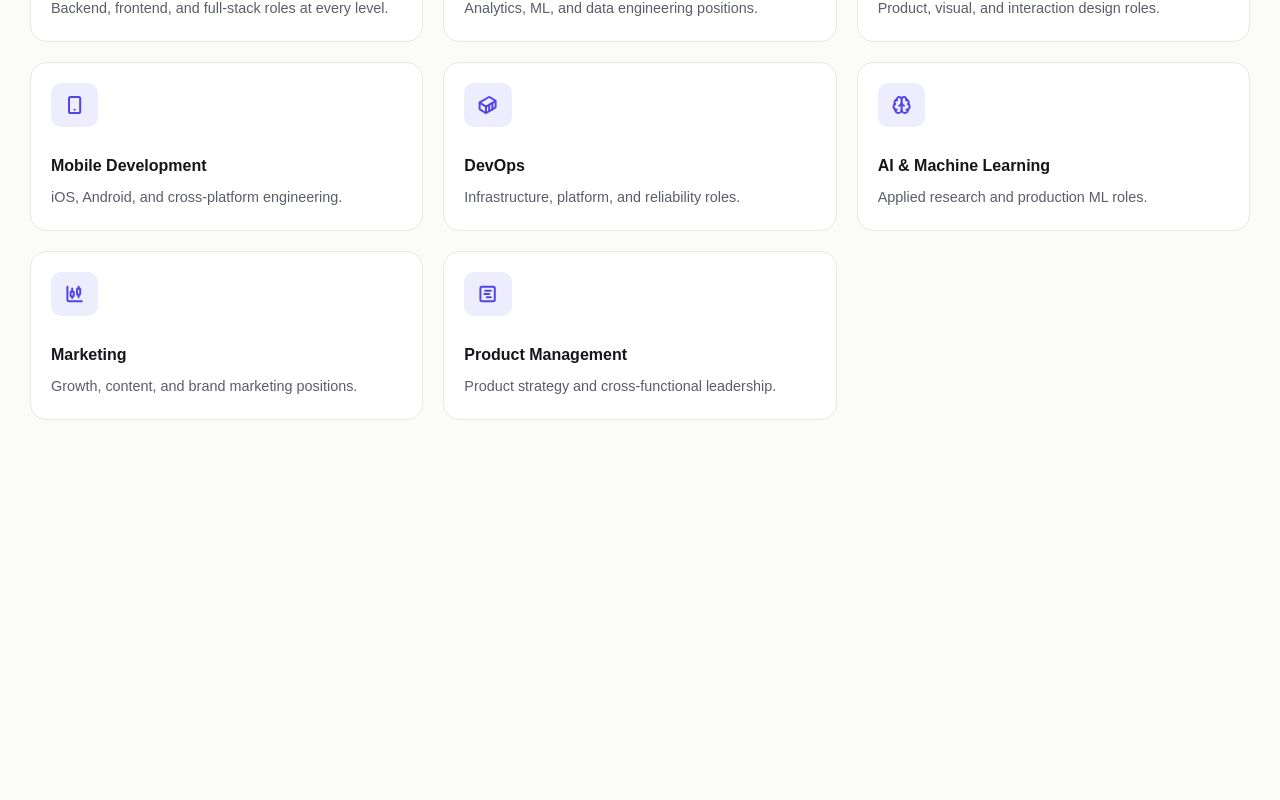
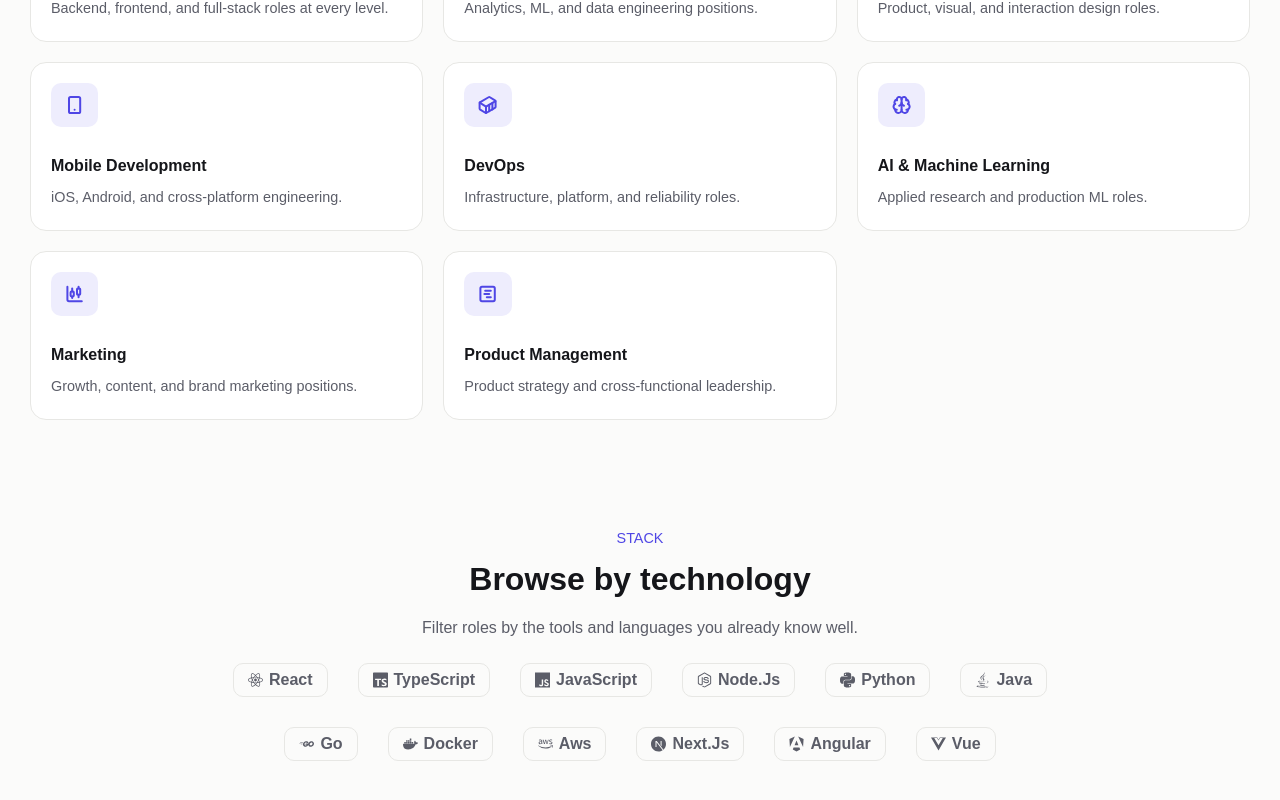
Before and after one commit to Dannyk24/JOBLY, a React (Vite) app: page / in a window 1280 px wide. Shown: the part 1108-1908 px from the top of the page. Before the commit the page ends 1638 px from the top, so only its background shows below. Built offline with nearby package versions, Linux system fonts and the light colour scheme.

Commit message:
build popular technologies homepage section and install react-icons dependency for brand icons

```diff
--- a/package.json
+++ b/package.json
@@ -15,6 +15,7 @@
     "lucide-react": "^1.25.0",
     "react": "^19.2.7",
     "react-dom": "^19.2.7",
+    "react-icons": "^5.7.0",
     "react-loading-skeleton": "^3.5.0",
     "react-router": "^8.2.0"
   },
--- a/src/components/ui/data-badge/DataBadge.css
+++ b/src/components/ui/data-badge/DataBadge.css
@@ -9,6 +9,7 @@
     width: fit-content;
     font-weight: 600;
     display: flex;
+    gap: 6px;
     justify-content: center;
     align-items: center;
     text-align: center;
@@ -21,3 +22,17 @@
     color: var(--accent);
     background-color: var(--accent-soft);
 }
+
+.data-badge-with-icon {
+    border-radius: var(--radius-sm);
+}
+
+.data-badge-icon {
+    display: flex;
+    justify-content: center;
+    align-items: center;
+}
+
+.data-badge-with-icon svg {
+    width: 15px;
+}
--- a/src/components/ui/data-badge/DataBadge.tsx
+++ b/src/components/ui/data-badge/DataBadge.tsx
@@ -1,9 +1,20 @@
+import type { ComponentType } from "react";
 import "./DataBadge.css";
 
 type DataBadgeProps = {
   item: string;
+  Icon?: ComponentType;
 };
 
-export function DataBadge({ item }: DataBadgeProps) {
-  return <div className="data-badge">{item}</div>;
+export function DataBadge({ item, Icon }: DataBadgeProps) {
+  return (
+    <div className={Icon ? "data-badge data-badge-with-icon" : "data-badge"}>
+      {Icon && (
+        <div className="data-badge-icon">
+          <Icon />
+        </div>
+      )}
+      <span>{item}</span>
+    </div>
+  );
 }
--- a/src/pages/home/HeroSection/HeroSection.css
+++ b/src/pages/home/HeroSection/HeroSection.css
@@ -64,13 +64,7 @@
 }
 
 .popular-searches-container {
-    margin-top: 20px;
-    display: flex;
-    justify-content: center;
-    align-items: center;
-    gap: 10px;
     max-width: 500px;
-    flex-wrap: wrap;
 }
 
 .popular-searches-container .data-badge {
--- a/src/pages/home/HeroSection/HeroSection.tsx
+++ b/src/pages/home/HeroSection/HeroSection.tsx
@@ -30,7 +30,7 @@ export function HeroSection() {
           search jobs
         </button>
       </div>
-      <div className="popular-searches-container">
+      <div className="popular-searches-container data-badge-grid">
         {popularSearches.map((search) => (
           <DataBadge item={search.item} key={search.id} />
         ))}
--- a/src/pages/home/HomePage.css
+++ b/src/pages/home/HomePage.css
@@ -8,3 +8,12 @@
 .homepage-section {
     padding: 30px;
 }
+
+.data-badge-grid {
+    margin-top: 20px;
+    display: flex;
+    justify-content: center;
+    align-items: center;
+    gap: 10px;
+    flex-wrap: wrap;
+}
--- a/src/pages/home/HomePage.tsx
+++ b/src/pages/home/HomePage.tsx
@@ -2,6 +2,7 @@ import { HeroSection } from "./HeroSection/HeroSection";
 import { PopularCategoriesSection } from "./PopularCategories/PopularCategoriesSection";
 import { TrustedCompaniesSection } from "./TrustedCompanies/TrustedCompaniesSection";
 import "./HomePage.css";
+import { PopularTechnologiesSection } from "./PopularTechnologies/PopularTechnologiesSection";
 
 function HomePage() {
   return (
@@ -9,6 +10,7 @@ function HomePage() {
       <HeroSection />
       <TrustedCompaniesSection />
       <PopularCategoriesSection />
+      <PopularTechnologiesSection />
     </div>
   );
 }
--- a/src/pages/home/PopularTechnologies/PopularTechnologiesSection.css
+++ b/src/pages/home/PopularTechnologies/PopularTechnologiesSection.css
@@ -0,0 +1,16 @@
+.popular-technologies-container {
+    max-width: 900px;
+    place-self: center;
+    gap: 30px;
+}
+
+.popular-technologies-container .data-badge {
+    font-size: 1rem;
+    cursor: pointer;
+}
+
+@media(max-width:550px) {
+    .popular-technologies-container .data-badge {
+        font-size: 0.9rem;
+    }
+}
--- a/src/pages/home/PopularTechnologies/PopularTechnologiesSection.tsx
+++ b/src/pages/home/PopularTechnologies/PopularTechnologiesSection.tsx
@@ -1,6 +1,72 @@
+import {
+  SiAngular,
+  SiDocker,
+  SiGo,
+  SiJavascript,
+  SiNextdotjs,
+  SiNodedotjs,
+  SiPython,
+  SiReact,
+  SiTypescript,
+  SiVuedotjs,
+} from "react-icons/si";
 import { SectionInfo } from "../components/SectionInfo/SectionInfo";
+import { FaAws, FaJava } from "react-icons/fa";
+import { DataBadge } from "../../../components/ui/data-badge/DataBadge";
+import "./PopularTechnologiesSection.css";
 
 export function PopularTechnologiesSection() {
+  const popularTechnologies = [
+    {
+      Icon: SiReact,
+      name: "React",
+    },
+    {
+      Icon: SiTypescript,
+      name: "TypeScript",
+    },
+    {
+      Icon: SiJavascript,
+      name: "JavaScript",
+    },
+    {
+      Icon: SiNodedotjs,
+      name: "Node.js",
+    },
+    {
+      Icon: SiPython,
+      name: "Python",
+    },
+    {
+      Icon: FaJava,
+      name: "Java",
+    },
+    {
+      Icon: SiGo,
+      name: "Go",
+    },
+    {
+      Icon: SiDocker,
+      name: "Docker",
+    },
+    {
+      Icon: FaAws,
+      name: "Aws",
+    },
+    {
+      Icon: SiNextdotjs,
+      name: "Next.js",
+    },
+    {
+      Icon: SiAngular,
+      name: "Angular",
+    },
+    {
+      Icon: SiVuedotjs,
+      name: "Vue",
+    },
+  ];
+
   return (
     <div id="popularTechnologiesSection" className="homepage-section">
       <SectionInfo
@@ -8,6 +74,15 @@ export function PopularTechnologiesSection() {
         header="Browse by technology"
         description="Filter roles by the tools and languages you already know well."
       />
+      <div className="popular-technologies-container data-badge-grid">
+        {popularTechnologies.map((technology, index) => (
+          <DataBadge
+            item={technology.name}
+            Icon={technology.Icon}
+            key={index}
+          />
+        ))}
+      </div>
     </div>
   );
 }
```
Also changed, not shown: 1 other file (tests, documents, lock files or other folders).
